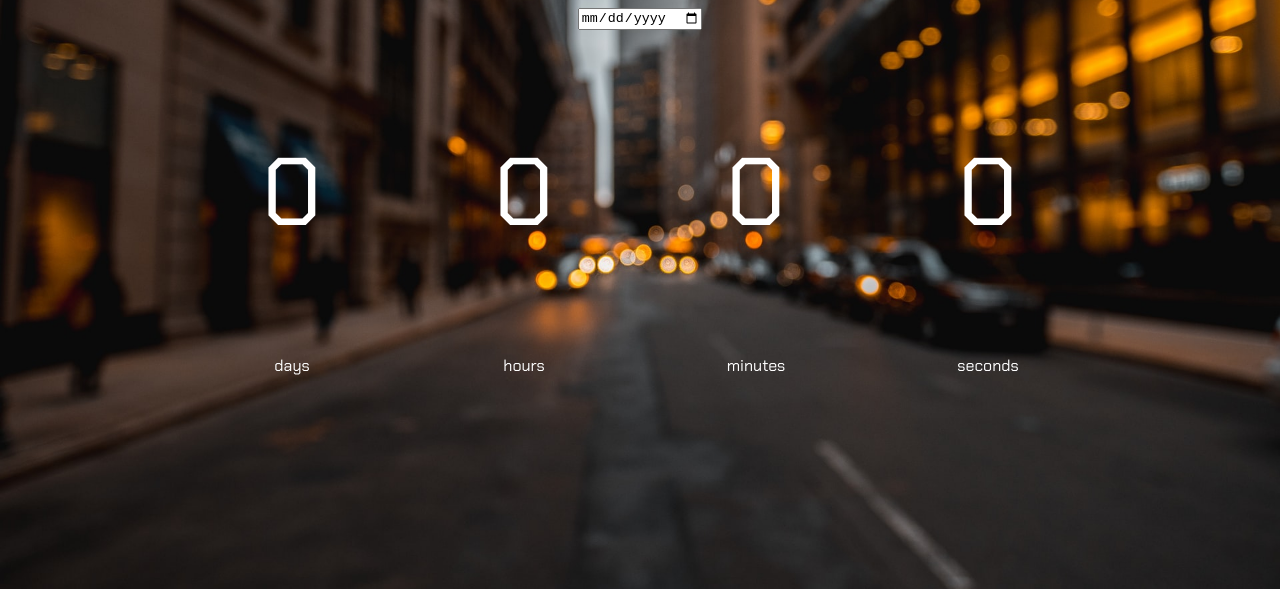
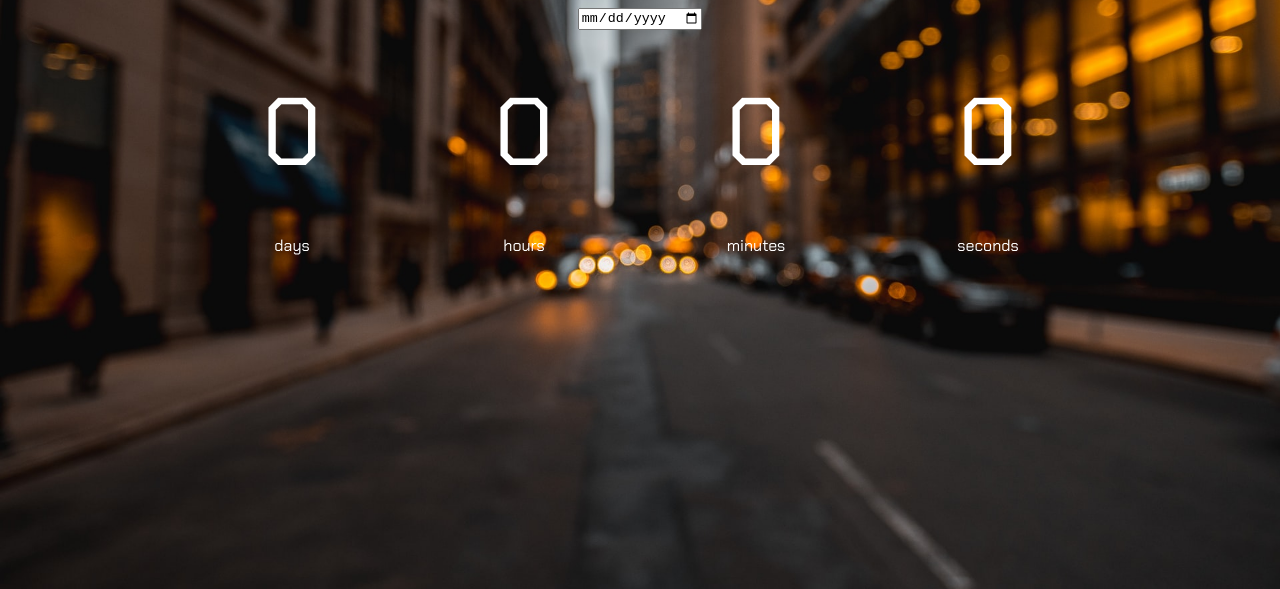
Before and after one commit to hoang-debug/C4I, a plain HTML site: page Day2/countdownTimer/index.html in a window 1280 px wide. Shown: the part 211-800 px from the top of the page. Drawn offline with Linux system fonts and the light colour scheme.

Commit message:
Update style.css

```diff
--- a/Day2/countdownTimer/style.css
+++ b/Day2/countdownTimer/style.css
@@ -31,5 +31,5 @@
 }
 .big-text{
     font-size: 6rem;
-    margin: 100px 0;
+    margin: 20% 0;
 }
```
